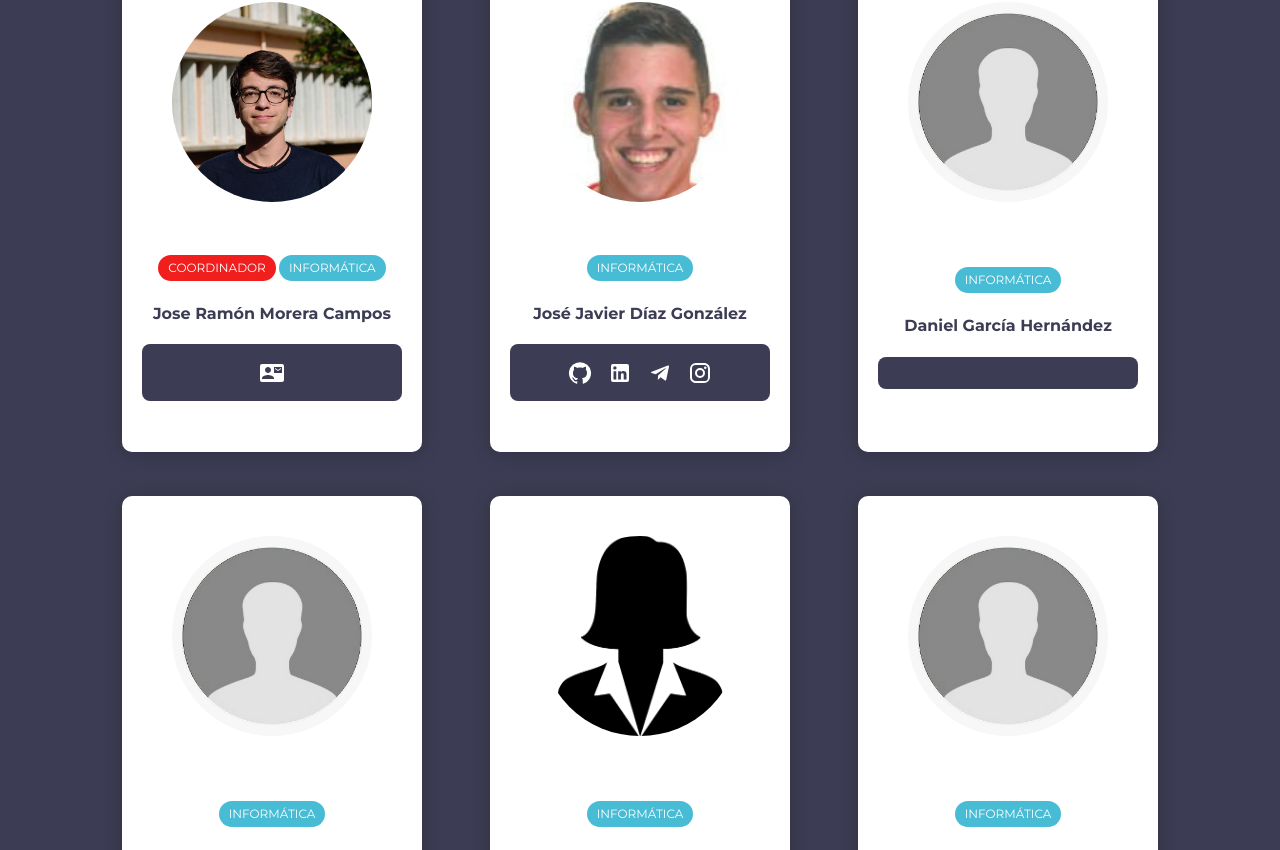
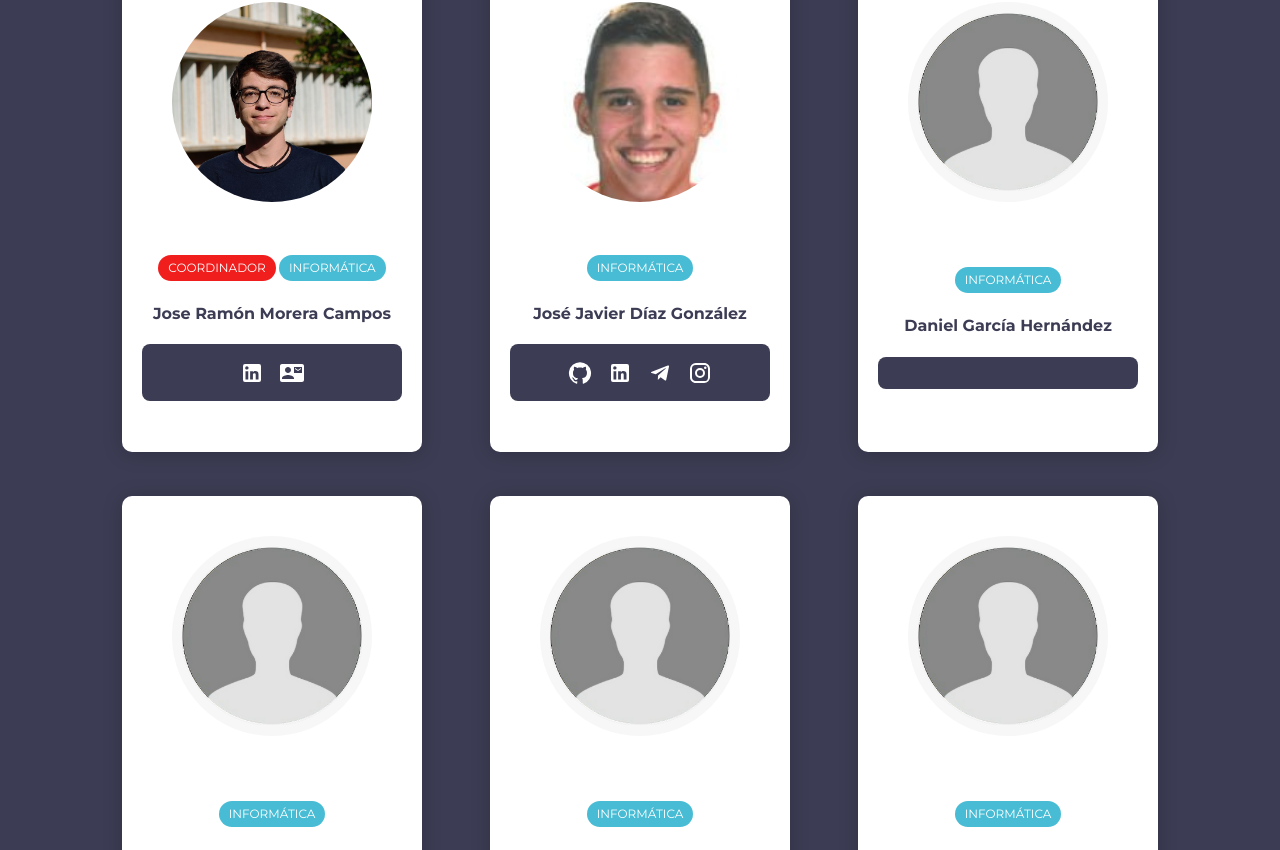
Before and after one commit to JornadasTecnicasDeIngenieria/web, a Next.js app: page /organizadores in a window 1280 px wide. Shown: the part 1946-2796 px from the top of the page. Built offline with nearby package versions, Linux system fonts and the light colour scheme.

Commit message:
Cambios Varios Reunión Coordinadores

```diff
--- a/components/Landing.js
+++ b/components/Landing.js
@@ -1,8 +1,5 @@
 import Grid from "@mui/material/Grid";
-import Item from "@mui/material/Grid";
-import Typography from "@mui/material/Typography";
 import Image from "next/image";
-import Button from "@mui/material/Button";
 import styled from "@emotion/styled"
 
 const Landing = ({ imgSrc, imgAlt, title, subtitle }) => {
--- a/components/Navbar.js
+++ b/components/Navbar.js
@@ -15,10 +15,9 @@
       <Stack direction="row" spacing={4}>
         <Link href="/stands" className="nav-link"><NavbarLink className="nav-link">Stands</NavbarLink></Link>
         <Link href="/actividades" className="nav-link"><NavbarLink className="nav-link">Actividades</NavbarLink></Link>
-
         <NavDropdown title="El evento" id="collasible-nav-dropdown">
           <NavDropdown.Item href="/organizadores">Organizadores</NavDropdown.Item>
-          <NavDropdown.Item href="/empresas">Empresas</NavDropdown.Item>
+          <NavDropdown.Item href="/patrocinadores">Patrocinadores</NavDropdown.Item>
         </NavDropdown>
         <Link href="/faqs" className="nav-link"><NavbarLink className="nav-link">FAQs</NavbarLink></Link>
         <Link href="/contacto" className="nav-link"><NavbarLink className="nav-link">Contacto</NavbarLink></Link>
--- a/data/organizadores_actividades.js
+++ b/data/organizadores_actividades.js
@@ -1,7 +1,7 @@
 export const organizadores_actividades = [
     {
         name: 'Daniel Jorge Acosta',
-        image: '/images/organizadores/man_placeholder.png',
+        image: '/images/organizadores/placeholder.png',
         categories: ['Coordinador', 'Informática'],
         social: [
             {
@@ -11,7 +11,7 @@
     },
     {
         name: 'Aitor Castro Darias',
-        image: '/images/organizadores/man_placeholder.png',
+        image: '/images/organizadores/placeholder.png',
         categories: ['Informática'],
         social: [
 
@@ -39,7 +39,7 @@
     },
     {
         name: 'Natalia Méndez Pérez',
-        image: '/images/organizadores/woman_placeholder.png',
+        image: '/images/organizadores/placeholder.png',
         categories: ['Electrónica'],
         social: [
 
@@ -47,7 +47,7 @@
     },
     {
         name: 'Sergio Mora González',
-        image: '/images/organizadores/man_placeholder.png',
+        image: '/images/organizadores/placeholder.png',
         categories: ['Informática'],
         social: [
 
@@ -55,7 +55,7 @@
     },
     {
         name: 'Luis Rojas Laza',
-        image: '/images/organizadores/man_placeholder.png',
+        image: '/images/organizadores/placeholder.png',
         categories: ['Electrónica'],
         social: [
 
--- a/data/organizadores_patrocinio.js
+++ b/data/organizadores_patrocinio.js
@@ -21,7 +21,7 @@
     },
     {
         name: 'Adnan Hawari Capa',
-        image: '/images/organizadores/man_placeholder.png',
+        image: '/images/organizadores/placeholder.png',
         categories: ['Informática'],
         social: [
 
--- a/data/organizadores_redes_sociales.js
+++ b/data/organizadores_redes_sociales.js
@@ -1,7 +1,7 @@
 export const organizadores_redes_sociales = [
     {
         name: 'María Ferrándiz Díaz',
-        image: '/images/organizadores/woman_placeholder.png',
+        image: '/images/organizadores/placeholder.png',
         categories: ['Coordinadora', 'Informática'],
         social: [
 
@@ -9,7 +9,7 @@
     },
     {
         name: 'XueMei Lin',
-        image: '/images/organizadores/woman_placeholder.png',
+        image: '/images/organizadores/placeholder.png',
         categories: ['Informática'],
         social: [
 
@@ -17,7 +17,7 @@
     },
     {
         name: 'Esther Medina Quintero',
-        image: '/images/organizadores/woman_placeholder.png',
+        image: '/images/organizadores/placeholder.png',
         categories: ['Informática'],
         social: [
 
@@ -39,7 +39,7 @@
     },
     {
         name: 'Steven Rodríguez Morales',
-        image: '/images/organizadores/man_placeholder.png',
+        image: '/images/organizadores/placeholder.png',
         categories: ['Informática'],
         social: [
 
@@ -47,7 +47,7 @@
     },
     {
         name: 'Jacob Santana Rodríguez',
-        image: '/images/organizadores/man_placeholder.png',
+        image: '/images/organizadores/placeholder.png',
         categories: ['Informática'],
         social: [
 
--- a/data/organizadores_stands.js
+++ b/data/organizadores_stands.js
@@ -4,10 +4,10 @@
         image: '/images/organizadores/jose_ramon_morera.png',
         categories: ['Coordinador', 'Informática'],
         social: [
-            //{
-            //    "tag": "Linkedin",
-            //    "url": ""
-            //},
+            {
+                "tag": "Linkedin",
+                "url": "https://es.linkedin.com/in/jos%C3%A9-ram%C3%B3n-morera-a58727254"
+            },
             {
                 "tag": "ContactMail",
                 "url": "jrmoreracampos@gmail.com"
@@ -37,7 +37,7 @@
     },
     {
         name: 'Daniel García Hernández',
-        image: '/images/organizadores/man_placeholder.png',
+        image: '/images/organizadores/placeholder.png',
         categories: ['Informática'],
         social: [
 
@@ -45,7 +45,7 @@
     },
     {
         name: 'Rodrigo García Jiménez',
-        image: '/images/organizadores/man_placeholder.png',
+        image: '/images/organizadores/placeholder.png',
         categories: ['Informática'],
         social: [
 
@@ -53,7 +53,7 @@
     },
     {
         name: 'Ana Virginia Giambona Díaz',
-        image: '/images/organizadores/woman_placeholder.png',
+        image: '/images/organizadores/placeholder.png',
         categories: ['Informática'],
         social: [
 
@@ -61,7 +61,7 @@
     },
     {
         name: 'Hugo Hernández Martín',
-        image: '/images/organizadores/man_placeholder.png',
+        image: '/images/organizadores/placeholder.png',
         categories: ['Informática'],
         social: [
 
@@ -84,7 +84,7 @@
     },
     {
         name: 'Enrique Suárez Hernández',
-        image: '/images/organizadores/man_placeholder.png',
+        image: '/images/organizadores/placeholder.png',
         categories: ['Informática'],
         social: [
 
--- a/pages/index.js
+++ b/pages/index.js
@@ -10,6 +10,8 @@
 const Homepage = () => {
   return (
     <Layout>
+      <link href='https://fonts.googleapis.com/css?family=Montserrat' rel='stylesheet'></link>
+      <link href="https://fonts.googleapis.com/css2?family=Montserrat:wght@700&display=swap" rel="stylesheet"></link>
       <Landing imgSrc="/landing.jpg" imgAlt="JTI" title="Jornadas Técnicas de Ingeniería" subtitle="Descubre el mundo laboral de la ingeniería" />
       <InfoJTI />
       <Sections />
--- a/pages/organizadores.js
+++ b/pages/organizadores.js
@@ -18,7 +18,7 @@
             <br/><br/>
             <AlignedDiv><Title>Organizadores</Title></AlignedDiv>
             <AlignedDiv><Circles><CircleB>⬤</CircleB><CircleO>⬤</CircleO><CircleY>⬤</CircleY></Circles></AlignedDiv>
-            <AlignedDiv><Category>Patrocinio</Category></AlignedDiv>
+            <AlignedDiv><Category>Patrocinio y Gestión Financiera</Category></AlignedDiv>
             <br/><br/>
             <Cards organizadores={organizadores_patrocinio} />
             <AlignedDiv><Circles><CircleB>⬤</CircleB><CircleO>⬤</CircleO><CircleY>⬤</CircleY></Circles></AlignedDiv>
```
Also changed, not shown: data/organizadores.js (+25 -25 lines), pages/patrocinadores.js (renamed from pages/empresas.js), public/images/organizadores/placeholder.png (renamed from public/images/organizadores/man_placeholder.png), public/images/organizadores/woman_placeholder.png (deleted).
